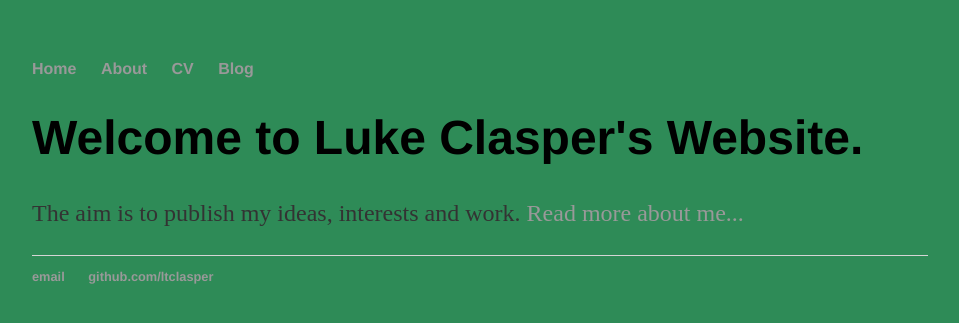
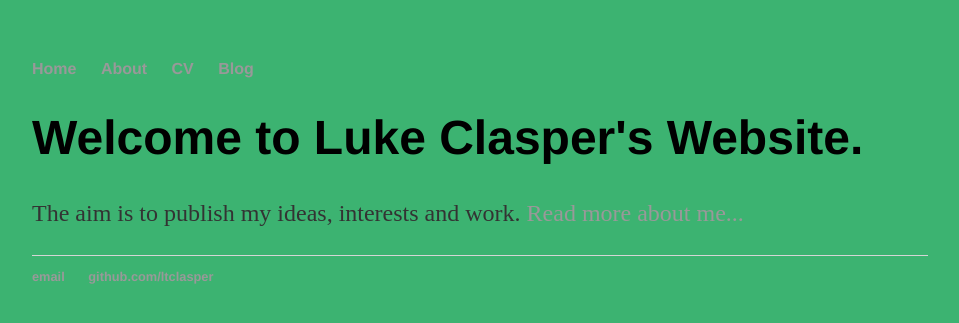
Before and after one commit to ltclasper/ltclasper.github.io, a Jekyll site: the page built from index.html, in a window 1280 px wide. Shown: the top 323 px of the page, without its empty margins (160-1119 px from the left). Built offline with Jekyll 4.4.1, drawn with Linux system fonts in a browser that asks for light colours.

Commit message:
Update main.css

```diff
--- a/css/main.css
+++ b/css/main.css
@@ -1,7 +1,7 @@
 body {
     margin: 60px auto;
     width: 70%;
-    background-color: SeaGreen;
+    background-color: MediumSeaGreen;
 }
 nav ul, footer ul {
     font-family:'Helvetica', 'Arial', 'Sans-Serif';
```
